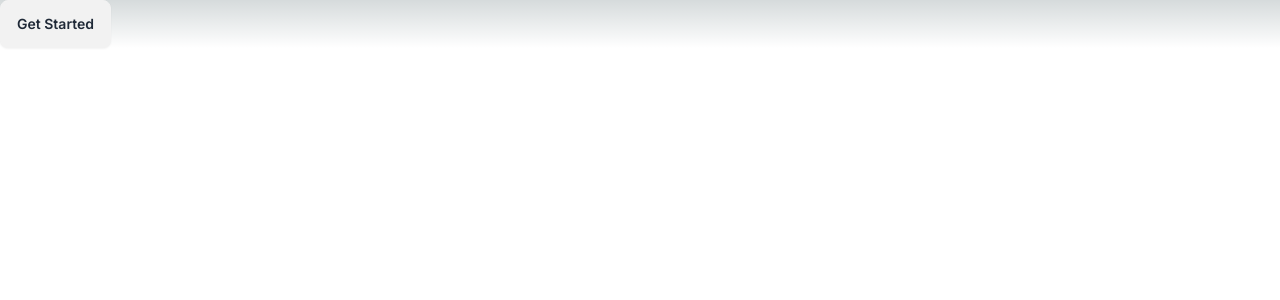
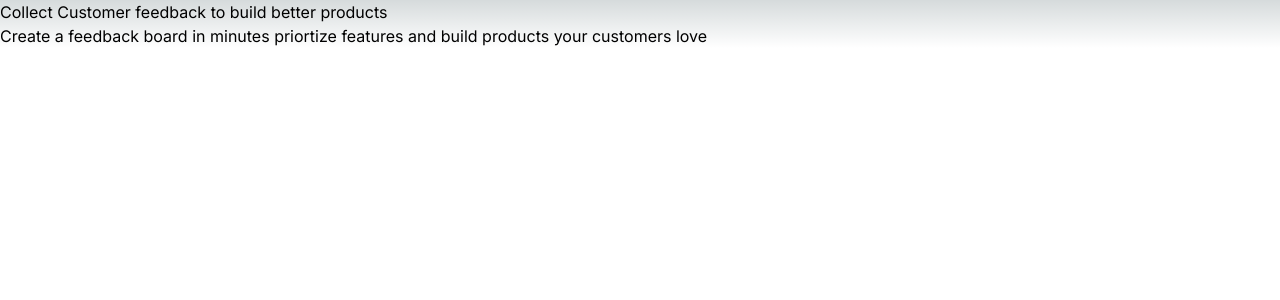
Before and after one commit to Arshh-Mansuri/codefast-saas, a Next.js app: page / in a window 1280 px wide. Shown: the top 300 px of the page. Built offline with nearby package versions, Linux system fonts and the light colour scheme.

Commit message:
updated hero section

```diff
--- a/app/page.js
+++ b/app/page.js
@@ -3,7 +3,11 @@ import Image from "next/image";
 export default function Home() {
   return (
     <main>
-      <button className="btn">Get Started</button>
+      <h1>Collect Customer feedback to build better products</h1>
+      <div>
+        Create a feedback board in minutes priortize features and build products
+        your customers love{" "}
+      </div>
     </main>
   );
 }
```
